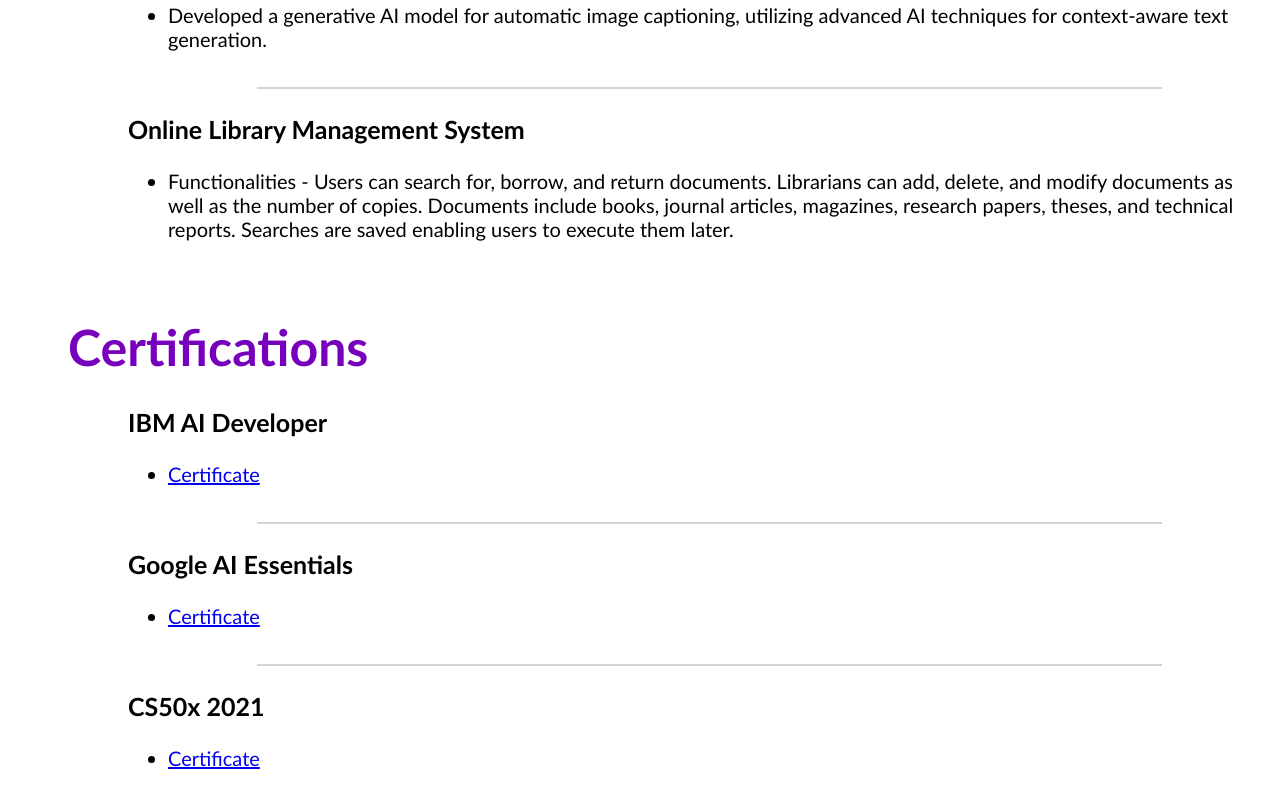
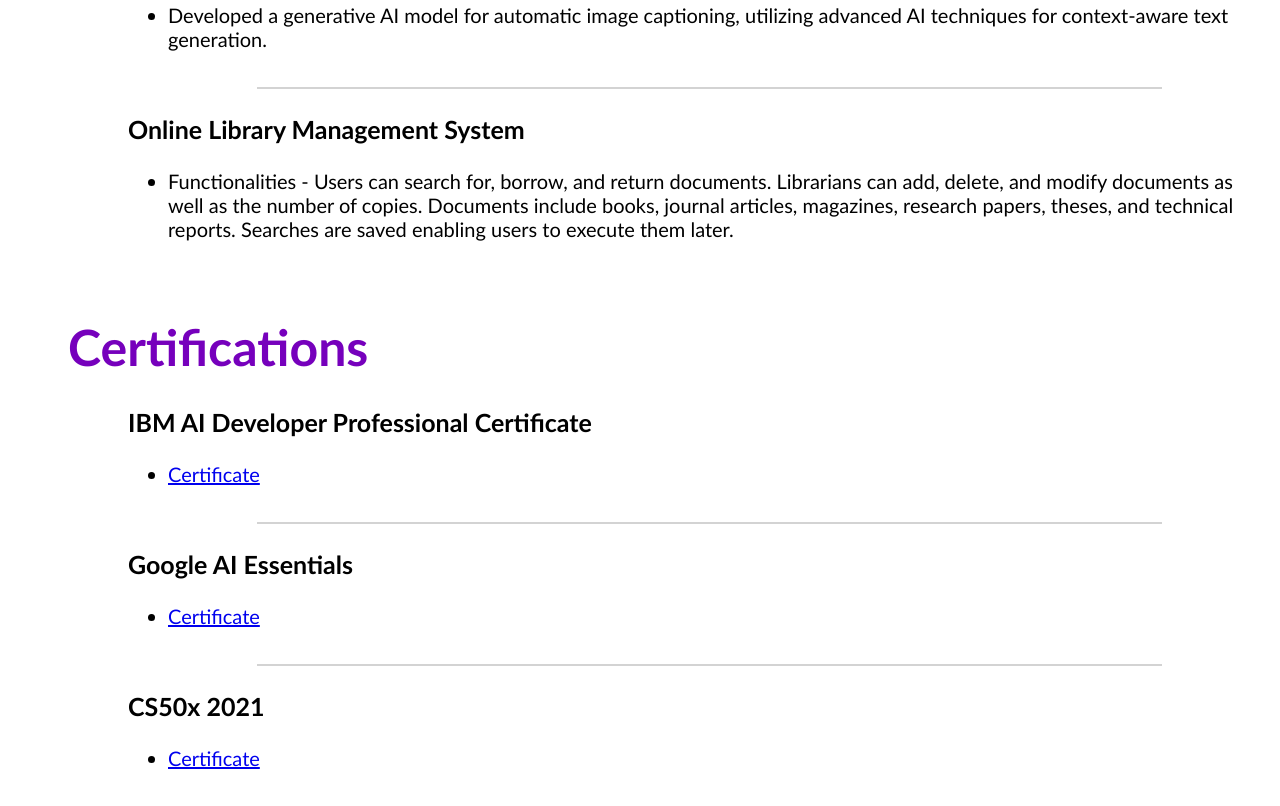
Before and after one commit to RikGanguli/my-portfolio, a plain HTML site: page index.html in a window 1280 px wide. Shown: the part 3448-4254 px from the top of the page. Drawn offline with Linux system fonts and the light colour scheme.

Commit message:
Update index.html

```diff
--- a/index.html
+++ b/index.html
@@ -264,7 +264,7 @@
       <div style="clear:both;"></div>
       <div id="projects-container" class="projects-container">
         <div class="project-card">
-          <h3>IBM AI Developer</h3>
+          <h3>IBM AI Developer Professional Certificate</h3>
           <ul>
             <li><a href = "https://coursera.org/share/8365a8a29bd8a3132c05f16ab26bbf62">Certificate</a></li>
           </ul>
```
